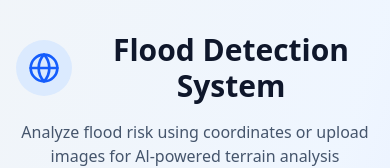
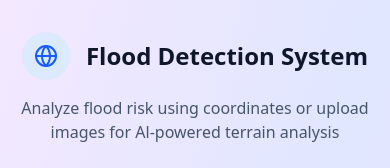
Before and after one commit to Hasmoonn/Flood-Analyzer-App, a Next.js app: page / in a window 390 px wide. Shown: the top 168 px of the page. Built offline with nearby package versions, Linux system fonts and the light colour scheme; no server answers.

Commit message:
correct risk level handling and improve UI elements

```diff
--- a/app/page.tsx
+++ b/app/page.tsx
@@ -1,3 +1,6 @@
+/* eslint-disable @typescript-eslint/no-unused-vars */
+/* eslint-disable @next/next/no-img-element */
+/* eslint-disable @typescript-eslint/no-unused-expressions */
 "use client";
 
 import { AlertTriangle, Camera, CheckCircle, Globe, ImageIcon, Info, Loader2, Map, MapPin, Shield, TrendingUp, Upload } from 'lucide-react';
@@ -81,11 +84,11 @@ const Page = () => {
   }
 
   const getRiskVariant = (riskLevel: string) => {
-    riskLevel === "Very High" || riskLevel === "High" ? "destructive" : riskLevel === "Medium" ? "secondary" : "default";
+    return riskLevel === "Very High" || riskLevel === "High" ? "destructive" : riskLevel === "Medium" ? "secondary" : "default";
   }
 
   const getRiskIcon = (riskLevel: string) => {
-    riskLevel === "Very High" || riskLevel === "High" ? (
+    return riskLevel === "Very High" || riskLevel === "High" ? (
       <AlertTriangle className='h-4 w-4' />) : riskLevel === "Medium" ? (
         <Info className='h-4 w-4' /> ) : (
           <CheckCircle className='h-4 w-4' />
@@ -145,17 +148,17 @@ const Page = () => {
   }
 
   return (
-    <div className='min-h-screen bg-gradient-to-br from-slate-100 via-blue-50 to-indigo-100'>
+    <div className='min-h-screen bg-linear-to-br from-purple-100 via-indigo-100 to-purple-100'>
       <div className='container mx-auto px-4 py-8 max-w-6xl'>
 
         {/* header  */}
         <div className='text-center mb-8'>
           <div className='flex items-center justify-center mb-4'>
             <div className='p-3 bg-blue-100 rounded-full mr-4'>
-              <Globe className='h-8 w-8 text-blue-600' />
+              <Globe className='h6 w-6 md:h-8 md:w-8 text-blue-600' />
             </div>
 
-            <h1 className='text-3xl font-bold text-slate-900'>Flood Detection System</h1>
+            <h1 className='text-2xl md:text-3xl font-bold text-slate-900'>Flood Detection System</h1>
 
 
           </div>
@@ -236,9 +239,9 @@ const Page = () => {
                           <img src={imagePreview} alt="Preview" className='max-h-48 object-cover rounded-lg mx-auto shadow-sm' />
 
                           {/* button */}
-                          <Button className='w-full' onClick={() => {}}>
+                          <Button className='w-full' onClick={handleImageAnalysis} disabled={isLoading || !selectedImage}>
                             <ImageIcon className='h-4 w-4 mr-2'  />
-                            Analyze Image
+                            {isLoading ? "Analyzing Image..." : "Analyze Image"}
                           </Button>
                         </div>
                       )}
@@ -300,7 +303,7 @@ const Page = () => {
                     </div>
                     <div className="p-4 bg-slate-50 rounded-lg">
                       <div className="text-2xl font-bold text-blue-600">
-                        {floodRisk.distanceFromWater}m
+                        {floodRisk.distance_from_water}m
                       </div>
                       <div className="text-xs text-slate-500">From Water</div>
                     </div>
@@ -328,9 +331,7 @@ const Page = () => {
                     </h4>
                     <ul className="space-y-2">
                       {floodRisk.recommendations.map((rec, index) => (
-                        <li
-                          key={index}
-                          className="flex items-start gap-2 text-sm text-slate-600"
+                        <li key={index} className="flex items-start gap-2 text-sm text-slate-600"
                         >
                           <div className="w-1.5 h-1.5 bg-blue-500 rounded-full mt-2 flex-shrink-0" />
                           {rec}
```
